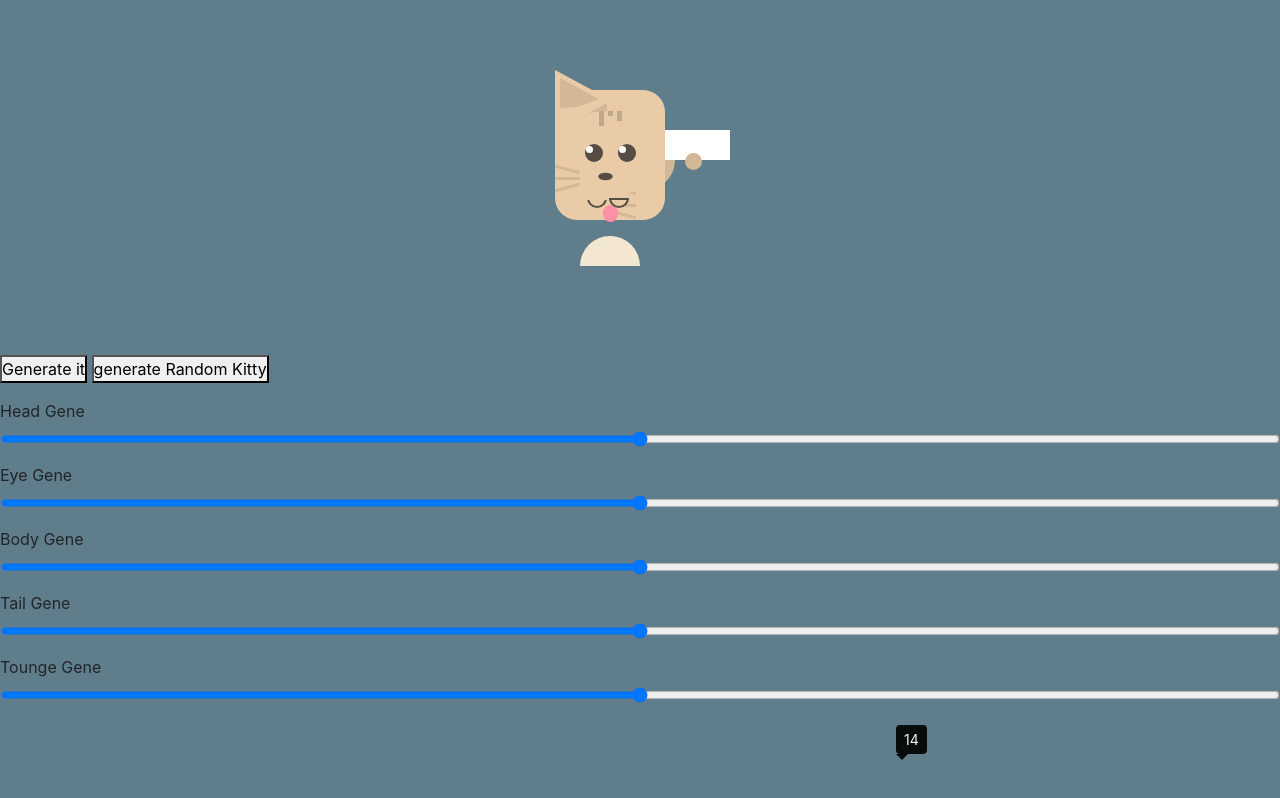
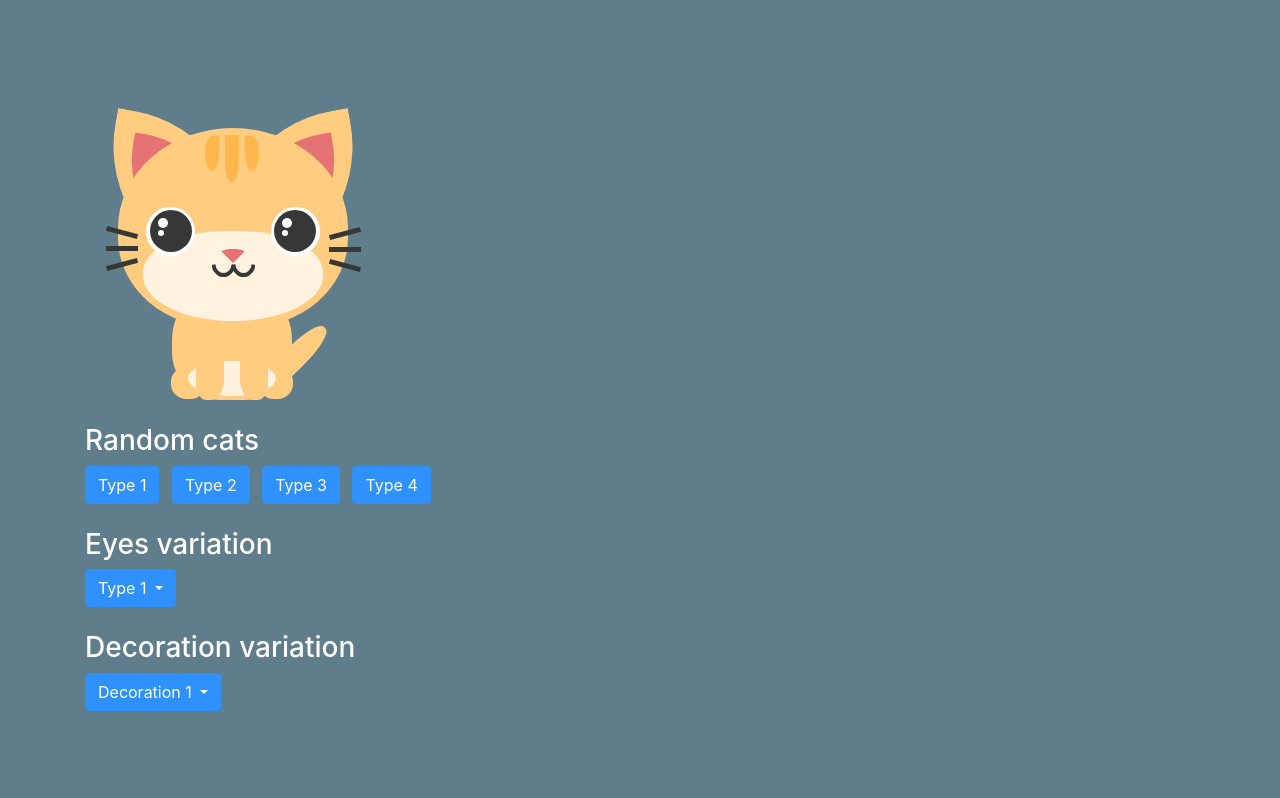
Before and after one commit to Ivan-on-Tech-Academy/academy-cryptokitties, a website: page client/index.html in a window 1280 px wide. Drawn offline with Linux system fonts and the light colour scheme.

Commit message:
Fix commit

```diff
--- a/client/index.html
+++ b/client/index.html
@@ -1,164 +1,135 @@
-<html>
+<!DOCTYPE html>
+<html lang="en">
 
 <head>
-  <link rel="stylesheet" href="index.css">
-  <meta charset="utf-8">
-  <meta name="viewport" content="width=device-width, initial-scale=1, shrink-to-fit=no">
-
+    <meta charset="UTF-8">
+    <meta name="viewport" content="width=device-width, initial-scale=1.0">
     <title>Academy kitties </title>
-
     <script src="assets/js/jquery-3.4.1.js"></script>
-
-  <!-- Bootstrap -->
     <link rel="stylesheet" href="assets/bootstrap/css/bootstrap.min.css">
     <script src="assets/bootstrap/js/popper.js"></script>
     <script src="assets/bootstrap/js/bootstrap.min.js"></script>
-  <!-- Style  -->
+    <link rel="stylesheet" href="assets/css/cats.css">
     <link rel="stylesheet" href="assets/css/colors.css">
-  <link rel="stylesheet" href="assets/css/cat.css">
-  <link href="assets/fontawesome/css/all.css" rel="stylesheet">
+    <link rel="stylesheet" href="assets/css/mystyle.css">
 
     <script type="text/javascript" src="./web3.min.js"></script>
     <script type="text/javascript" src="./abi.js"></script>
     <script type="text/javascript" src="./index.js"></script>
+</head>
+
+<body>
 
 
-</head>
+    <div class="cursor"></div>
+    <div class="shadow-cursor"></div>
+    <div class="container p-5" style="margin-top: 10vh;">
 
-<body id="room">
-  <div id="container">
-    <div id="tail"></div>
-    <div id="tail-mask"></div>
-    <div id="tail-end"></div>
+        <div class="cat">
 
-    <div id="body">
-      <div class="ear" id="ear-left">
-        <div class="ear-inner" id="ear-inner-left"></div>
+            <div class="cat__ear">
+                <div class="cat__ear--left">
+                    <div class="cat__ear--left-inside"></div>
                 </div>
-      <div class="ear" id="ear-right">
-        <div class="ear-inner" id="ear-inner-right"></div>
-      </div>
-
-      <div id="mask"></div>
-
-      <div id="patch">
-        <div class="fur"></div>
-        <div class="fur"></div>
-        <div class="fur"></div>
-      </div>
-
-      <div id="eyes">
-        <div class="eye" id="eye-left">
-          <div class="shine" id="shine-left"></div>
-        </div>
-        <div class="eye" id="eye-right">
-          <div class="shine" id="shine-right"></div>
+                <div class="cat__ear--right">
+                    <div class="cat__ear--right-inside"></div>
                 </div>
             </div>
 
-      <div id="whisk-left">
-        <div class="whisker" id="whisk-one"></div>
-        <div class="whisker"></div>
-        <div class="whisker" id="whisk-three"></div>
+            <div class="cat__head">
+                <div class="cat__head-dots">
+                    <div class="cat__head-dots_first"></div>
+                    <div class="cat__head-dots_second"></div>
+                </div>
+                <div class="cat__eye">
+                    <div class="cat__eye--left">
+                        <span class="pupil-left"></span>
+                    </div>
+                    <div class="cat__eye--right">
+                        <span class="pupil-right"></span>
+                    </div>
+                </div>
+                <div class="cat__nose"></div>
+
+                <div class="cat__mouth-contour"></div>
+                <div class="cat__mouth-left"></div>
+                <div class="cat__mouth-right"></div>
+
+                <div class="cat__whiskers-left"></div>
+                <div class="cat__whiskers-right"></div>
             </div>
 
-      <div id="nose"></div>
+            <div class="cat__body">
+                <div class="cat__chest">
+                    <div class="cat__chest_inner"></div>
+                </div>
+                <div class="cat__paw-left">
+                    <div class="cat__paw-left_inner"></div>
 
-      <div id="whisk-right">
-        <div class="whisker" id="whisk-four"></div>
-        <div class="whisker"></div>
-        <div class="whisker" id="whisk-six"></div>
                 </div>
-
-      <div id="smile">
-        <div id="smile-left-align">
-          <div id="smile-left"></div>
-          <div id="mask-left"></div>
+                <div class="cat__paw-right">
+                    <div class="cat__paw-right_inner"></div>
                 </div>
-
-        <div id="smile-right-align">
-          <div id="smile-right"></div>
-          <div id="mask-right"></div>
+                <div class="cat__tail"></div>
+            </div>
         </div>
     </div>
 
-      <div id="tongue"></div>
-      <div id="tummy"></div>
+    <div class="container mt-5">
+        <h3 class="c-white">Random cats</h3>
+        <div class="group-btn">
+            <button class="btn btn-primary" onclick="catType1()">Type 1</button>
+            <button class="btn btn-primary ml-2" onclick="catType2()">Type 2</button>
+            <button class="btn btn-primary ml-2" onclick="catType3()">Type 3</button>
+            <button class="btn btn-primary ml-2" onclick="catType4()">Type 4</button>
+
+        </div>
+        <br>
+        <h3 class="c-white">Eyes variation</h3>
+        <div class="dropdown">
+            <button id="eye-dropdown" class="btn btn-primary dropdown-toggle" type="button" id="dropdownMenuButton"
+                data-toggle="dropdown" aria-haspopup="true" aria-expanded="false">
+                Type 1
+            </button>
+            <div class="dropdown-menu" aria-labelledby="dropdownMenuButton">
+                <a name="eyedrop" class="dropdown-item pointer" onclick="eyeVariation(0)">Type 1</a>
+                <a name="eyedrop" class="dropdown-item pointer" onclick="eyeVariation(1)">Type 2</a>
+                <a name="eyedrop" class="dropdown-item pointer" onclick="eyeVariation(2)">Type 3</a>
+                <a name="eyedrop" class="dropdown-item pointer" onclick="eyeVariation(3)">Type 4</a>
+                <a name="eyedrop" class="dropdown-item pointer" onclick="eyeVariation(4)">Type 5</a>
+                <a name="eyedrop" class="dropdown-item pointer" onclick="eyeVariation(5)">Type 6</a>
+                <a name="eyedrop" class="dropdown-item pointer" onclick="eyeVariation(6)">Type 7</a>
+                <a name="eyedrop" class="dropdown-item pointer" onclick="eyeVariation(7)">Type 8</a>
+            </div>
+        </div>
+        <br>
+        <h3 class="c-white">Decoration variation</h3>
+        <div class="dropdown">
+            <button id="deco-dropdown" class="btn btn-primary dropdown-toggle" type="button" id="dropdownMenuButton"
+                data-toggle="dropdown" aria-haspopup="true" aria-expanded="false">
+                Decoration 1
+            </button>
+            <div class="dropdown-menu" aria-labelledby="dropdownMenuButton">
+                <a  name="decodrop" class="dropdown-item pointer" onclick="normaldecoration()">Decoration 1</a>
+                <a  name="decodrop" class="dropdown-item pointer" onclick="decoration1()">Decoration 2</a>
+                <a  name="decodrop" class="dropdown-item pointer" onclick="decoration2()">Decoration 3</a>
+                <a  name="decodrop" class="dropdown-item pointer" onclick="decoration3()">Decoration 4</a>
+
+            </div>
         </div>
     </div>
 
-  <button id="createKitty"> Generate it</button>
-  <button id="generateKitty"> generate Random Kitty</button>
-  <div id="kittyInfo">
-    <p id="kittyOwner"></p>
-    <p id="kittyId"></p>
-    <p id="kittyMum"></p>
-    <p id="kittyDad"></p>
-    <p id="kittyGenes"></p>
-  </div>
-  <form>
-    <div class="form-group">
-      <label for="formControlRange">Head Gene</label> <br>
-      <input type="range" class="form-control-range" id="formControlRange">
-    </div>
-    <div class="form-group">
-      <label for="formControlRange">Eye Gene</label> <br>
-      <input type="range" class="form-control-range" id="formControlRange">
-    </div>
-  </form>
-  <form>
-    <div class="form-group">
-      <label for="formControlRange">Body Gene</label> <br>
-      <input type="range" class="form-control-range" id="formControlRange">
-    </div>
-  </form>
-  <form>
-    <div class="form-group">
-      <label for="formControlRange">Tail Gene</label> <br>
-      <input type="range" class="form-control-range" id="formControlRange">
-    </div>
-  </form>
-  <form>
-    <div class="form-group">
-      <label for="formControlRange">Tounge Gene</label> <br>
-      <input type="range" class="form-control-range" id="formControlRange">
-    </div>
-  </form>
-  <form>
-    <div class="slider slider-horizontal" id="ex1Slider">
-      <div class="slider-track">
-        <div class="slider-track-low" style="left: 0px; width: 0%;">
-        </div>
-        <div class="slider-selection" style="left: 0%; width: 70%;">
-        </div>
-        <div class="slider-track-high" style="right: 0px; width: 30%;">
-        </div>
-      </div>
-      <div class="tooltip tooltip-main bs-tooltip-top show" role="presentation" style="left: 70%;">
-        <div class="arrow">
-        </div>
-        <div class="tooltip-inner">14</div>
-      </div>
-      <div class="tooltip tooltip-min bs-tooltip-top" role="presentation" style="display: none;">
-        <div class="arrow">
-        </div>
-        <div class="tooltip-inner">
-        </div>
-      </div>
-      <div class="tooltip tooltip-max bs-tooltip-top" role="presentation" style="display: none;">
-        <div class="arrow">
-        </div>
-        <div class="tooltip-inner">
-        </div>
-      </div>
-      <div class="slider-handle min-slider-handle round" role="slider" aria-valuemin="0" aria-valuemax="20"
-        aria-valuenow="14" tabindex="0" style="left: 70%;">
-      </div>
-      <div class="slider-handle max-slider-handle round hide" role="slider" aria-valuemin="0" aria-valuemax="20"
-        aria-valuenow="0" tabindex="0" style="left: 0%;">
-      </div>
-    </div>
-  </form>
+    <script>
+        $('[name="eyedrop"]').click((e) => {
+            $('#eye-dropdown').html(e.target.innerHTML)
+        })
+        $('[name="decodrop"]').click((e) => {
+            $('#deco-dropdown').html(e.target.innerHTML)
+        })
+    </script>
+
+    <script src="assets/js/catFactory.js"></script>
+    <script src="assets/js/helpers.js"></script>
 </body>
 
 </html>
```
Also changed, not shown: client/assets/css/cats.css (renamed from client/assets/css/cat.css). Lines whose indentation alone changed are shown as unchanged.
